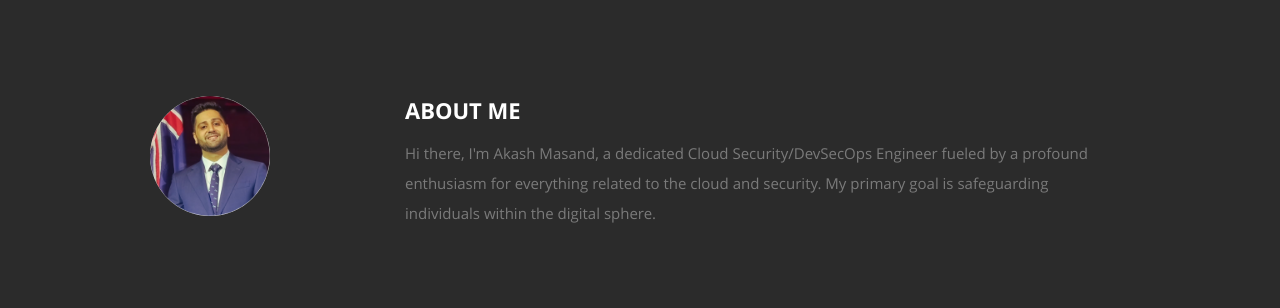
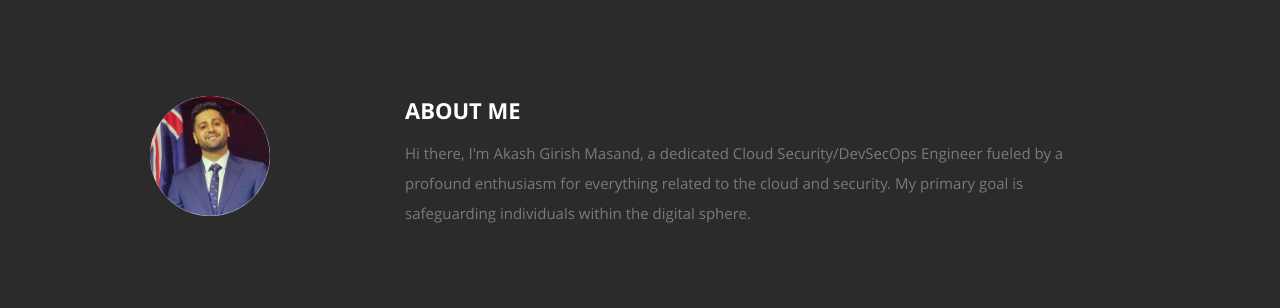
Before and after one commit to AakashMasand/resume, a plain HTML site: page frontend/index.html in a window 1280 px wide. Shown: the part 800-1108 px from the top of the page. Drawn offline with nearby package versions, Linux system fonts and the light colour scheme; no server answers.

Commit message:
testing frontend.yml

```diff
--- a/frontend/index.html
+++ b/frontend/index.html
@@ -90,7 +90,7 @@
 
             <h2>ABOUT ME</h2>
 
-            <p> Hi there, I'm Akash Masand, a dedicated Cloud Security/DevSecOps Engineer fueled by a profound enthusiasm for everything related to the cloud and security. My primary goal is safeguarding individuals within the digital sphere.
+            <p> Hi there, I'm Akash Girish Masand, a dedicated Cloud Security/DevSecOps Engineer fueled by a profound enthusiasm for everything related to the cloud and security. My primary goal is safeguarding individuals within the digital sphere.
 
          </br>
       </br>
```
